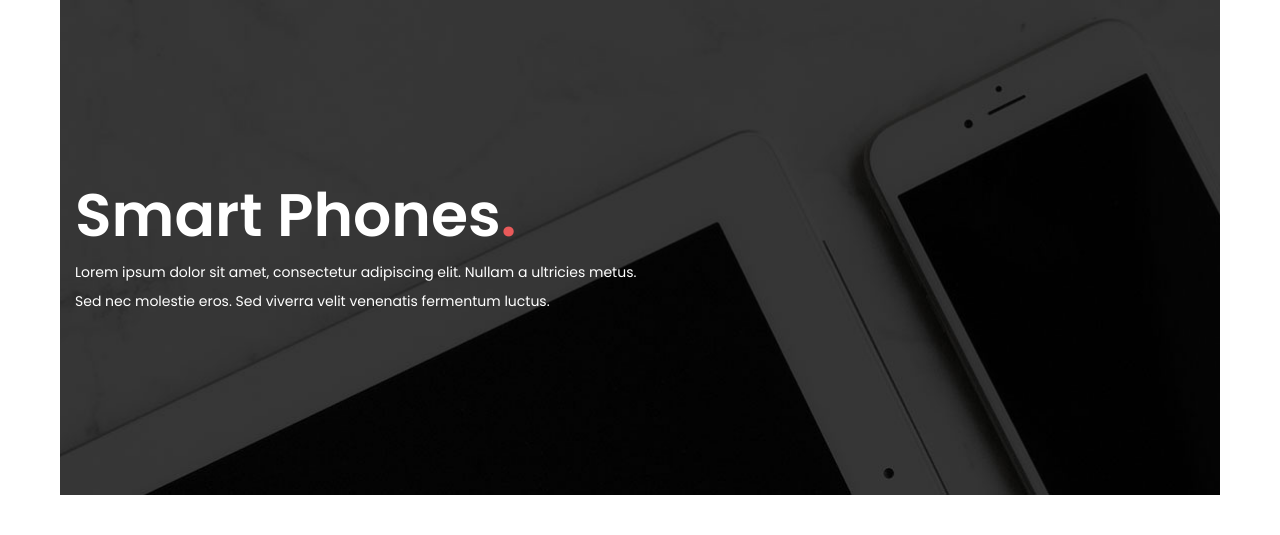
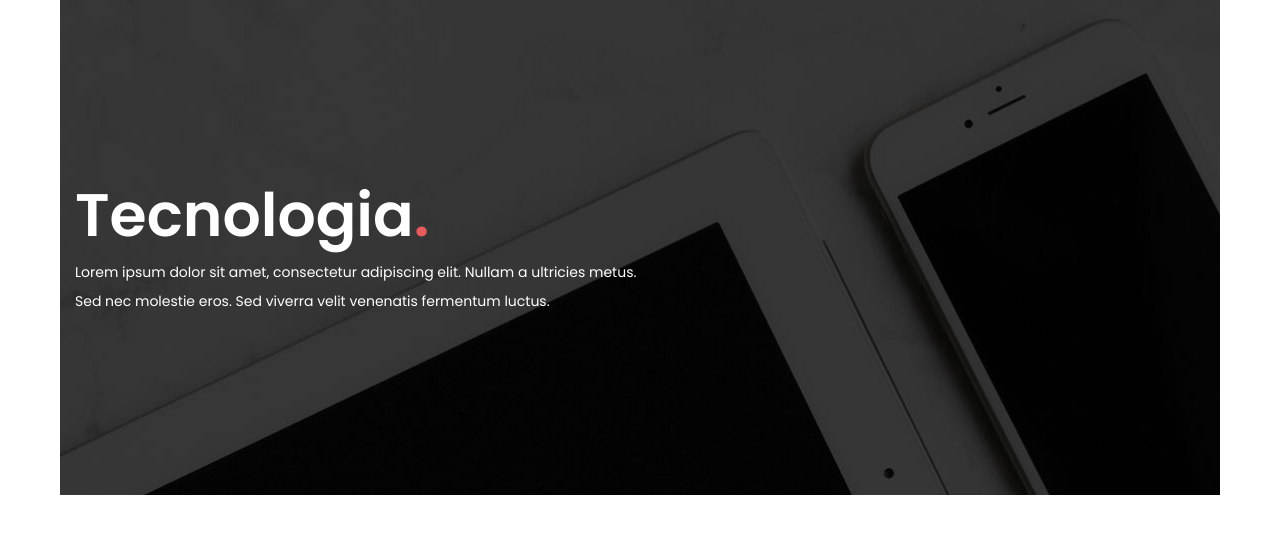
Before and after one commit to Deusin86/Sublime, a PHP site: page /product.php?produto=1 in a window 1280 px wide. Shown: the part 130-665 px from the top of the page. Run offline with PHP 8.4, Linux system fonts and the light colour scheme; data that the repository does not hold is empty.

Commit message:
comentarios produto

```diff
--- a/product.php
+++ b/product.php
@@ -186,7 +186,7 @@
 					<div class="row">
 						<div class="col">
 							<div class="home_content">
-								<div class="home_title">Smart Phones<span>.</span></div>
+								<div class="home_title">Tecnologia<span>.</span></div>
 								<div class="home_text"><p>Lorem ipsum dolor sit amet, consectetur adipiscing elit. Nullam a ultricies metus. Sed nec molestie eros. Sed viverra velit venenatis fermentum luctus.</p></div>
 							</div>
 						</div>
@@ -306,7 +306,7 @@
 				<div class="col">
 					<div class="description_title_container">
 						<div class="description_title">Descrição</div>
-						<div class="reviews_title"><a href="#" >Comentários<span>(1)</span></a></div>
+						<div class="reviews_title"><a href="#321">Comentários<span> (1)</span></a></div>
 					</div>
 					<?php
 					echo '<div class="description_text">
@@ -321,7 +321,7 @@
 
 
 
-	<!-- Products -->
+	<!-- Related Products -->
 
 	<div class="products">
 		<div class="container">
```
